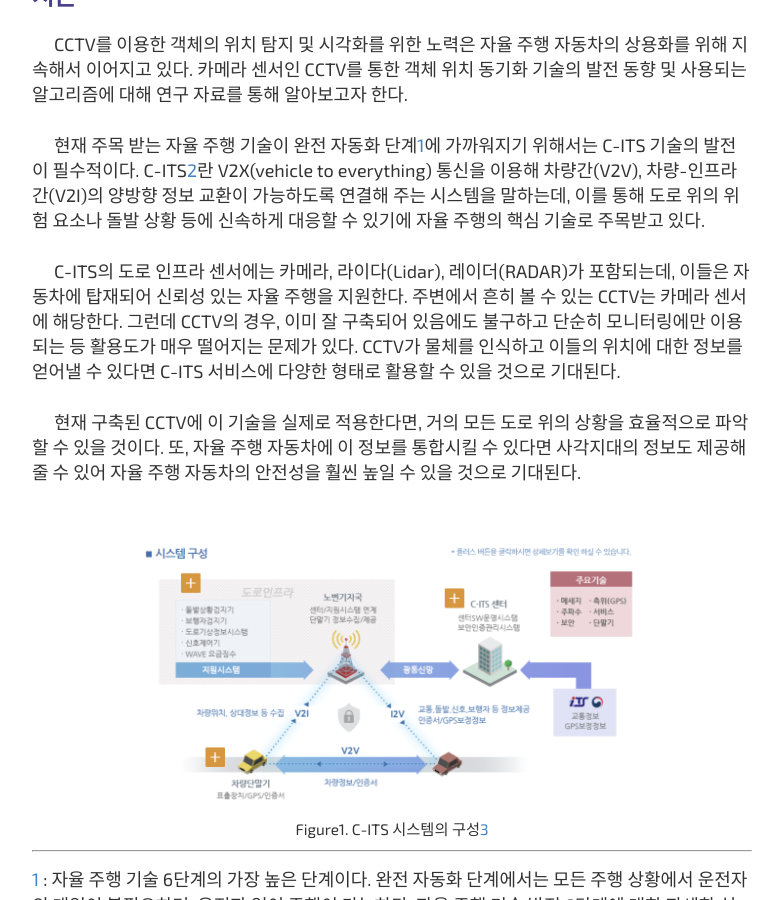
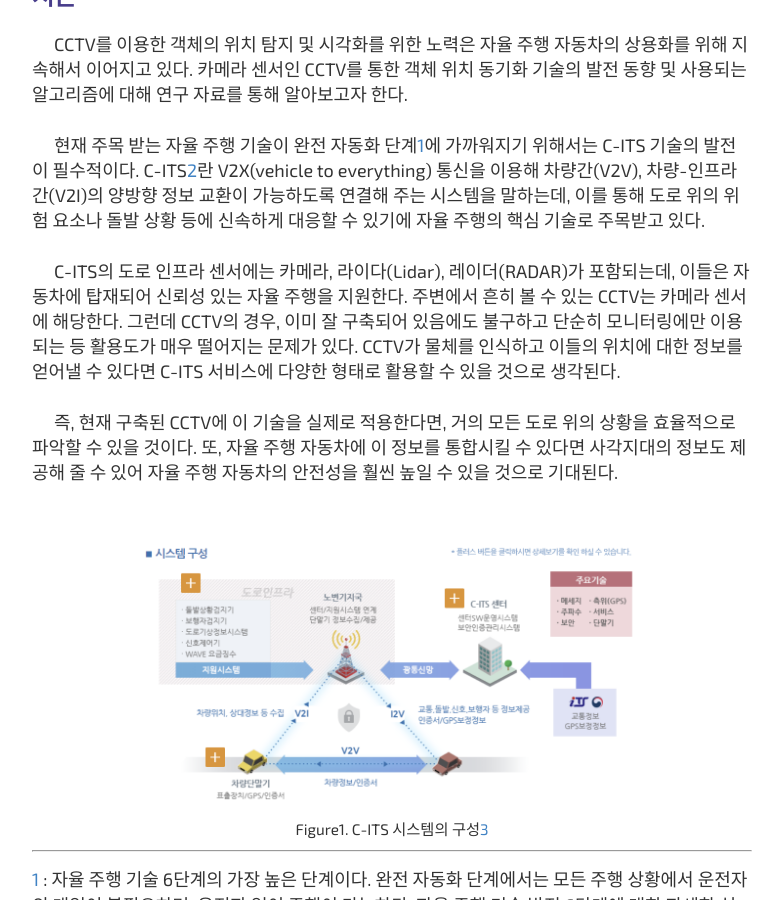
Before and after one commit to fkwmqpfl01/fkwmqpfl01.github.io, a Jekyll site: the page built from _posts/2023-10-01-survey_work.md, in a window 1280 px wide and 900 px high, scrolled down 524 px. Shown: the whole window, without its empty margins (248-1029 px from the left). Built offline with Jekyll 4.4.1, drawn with Linux system fonts in a browser that asks for light colours; some web fonts are replaced.

Commit message:
내용 수정

```diff
--- a/_posts/2023-10-01-survey_work.md
+++ b/_posts/2023-10-01-survey_work.md
@@ -15,8 +15,8 @@ _요약 - 카메라 센서인 CCTV에서 동적 객체의 위치를 파악하는
 
 &emsp; CCTV를 이용한 객체의 위치 탐지 및 시각화를 위한 노력은 자율 주행 자동차의 상용화를 위해 지속해서 이어지고 있다. 카메라 센서인 CCTV를 통한 객체 위치 동기화 기술의 발전 동향 및 사용되는 알고리즘에 대해 연구 자료를 통해 알아보고자 한다. <br>
 &emsp; 현재 주목 받는 자율 주행 기술이 완전 자동화 단계<sup>[1](#footnote_1)</sup>에 가까워지기 위해서는 C-ITS 기술의 발전이 필수적이다. C-ITS<sup>[2](#footnote_2)</sup>란 V2X(vehicle to everything) 통신을 이용해 차량간(V2V), 차량-인프라간(V2I)의 양방향 정보 교환이 가능하도록 연결해 주는 시스템을 말하는데, 이를 통해 도로 위의 위험 요소나 돌발 상황 등에 신속하게 대응할 수 있기에 자율 주행의 핵심 기술로 주목받고 있다. <br>
-&emsp; C-ITS의 도로 인프라 센서에는 카메라, 라이다(Lidar), 레이더(RADAR)가 포함되는데, 이들은 자동차에 탑재되어 신뢰성 있는 자율 주행을 지원한다. 주변에서 흔히 볼 수 있는 CCTV는 카메라 센서에 해당한다. 그런데 CCTV의 경우, 이미 잘 구축되어 있음에도 불구하고 단순히 모니터링에만 이용되는 등 활용도가 매우 떨어지는 문제가 있다. CCTV가 물체를 인식하고 이들의 위치에 대한 정보를 얻어낼 수 있다면 C-ITS 서비스에 다양한 형태로 활용할 수 있을 것으로 기대된다. <br>
-&emsp; 현재 구축된 CCTV에 이 기술을 실제로 적용한다면, 거의 모든 도로 위의 상황을 효율적으로 파악할 수 있을 것이다. 또, 자율 주행 자동차에 이 정보를 통합시킬 수 있다면 사각지대의 정보도 제공해 줄 수 있어 자율 주행 자동차의 안전성을 훨씬 높일 수 있을 것으로 기대된다.
+&emsp; C-ITS의 도로 인프라 센서에는 카메라, 라이다(Lidar), 레이더(RADAR)가 포함되는데, 이들은 자동차에 탑재되어 신뢰성 있는 자율 주행을 지원한다. 주변에서 흔히 볼 수 있는 CCTV는 카메라 센서에 해당한다. 그런데 CCTV의 경우, 이미 잘 구축되어 있음에도 불구하고 단순히 모니터링에만 이용되는 등 활용도가 매우 떨어지는 문제가 있다. CCTV가 물체를 인식하고 이들의 위치에 대한 정보를 얻어낼 수 있다면 C-ITS 서비스에 다양한 형태로 활용할 수 있을 것으로 생각된다. <br>
+&emsp; 즉, 현재 구축된 CCTV에 이 기술을 실제로 적용한다면, 거의 모든 도로 위의 상황을 효율적으로 파악할 수 있을 것이다. 또, 자율 주행 자동차에 이 정보를 통합시킬 수 있다면 사각지대의 정보도 제공해 줄 수 있어 자율 주행 자동차의 안전성을 훨씬 높일 수 있을 것으로 기대된다.
 
 <br>
 <center><img src = "../images/C-ITS.png" width="70%" height="40%" alt="C-ITS 시스템 구성"><br><span style="font-size: 85%">Figure1. C-ITS 시스템의 구성<a href="#footnote_3">3</a></span></center>
```
